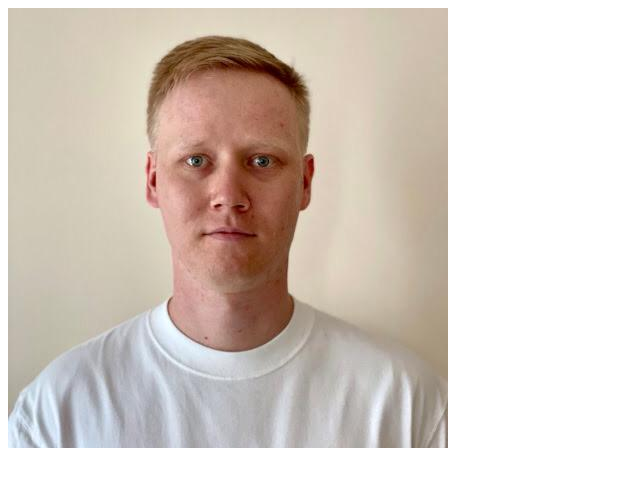
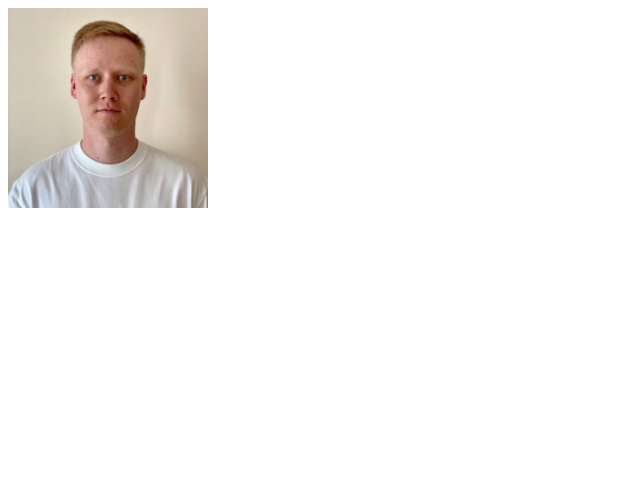
Before and after one commit to zaoivan/rsschool-cv, a plain HTML site: page index.html in a window 1280 px wide. Shown: the whole page, without its empty margins (0-640 px from the left). Drawn offline with Linux system fonts and the light colour scheme.

Commit message:
docs: add index.html file

```diff
--- a/index.html
+++ b/index.html
@@ -8,7 +8,7 @@
     <link rel="icon" href="assets/favicon.ico">
 </head>
 <body>
-    <img src="assets/PHOTO-2022-11-01-19-31-11.jpg" alt="my photo">
+    <img src="assets/PHOTO-2022-11-01-19-31-11.jpg" alt="my photo" width="200" height="200">
     <link rel="stylesheet" href="style.css">
 
 </body>
```
